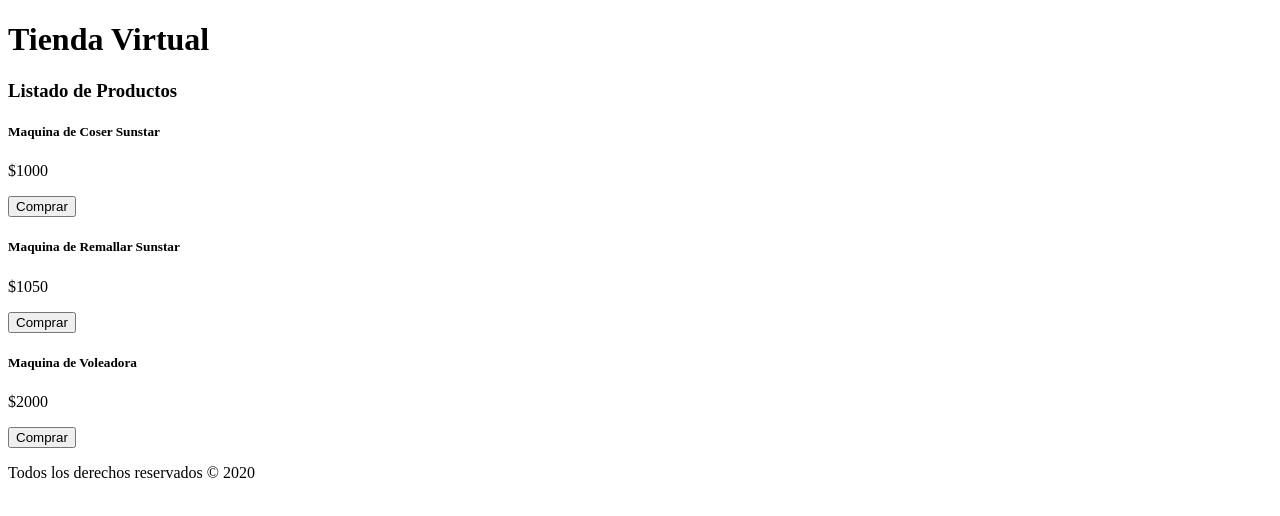
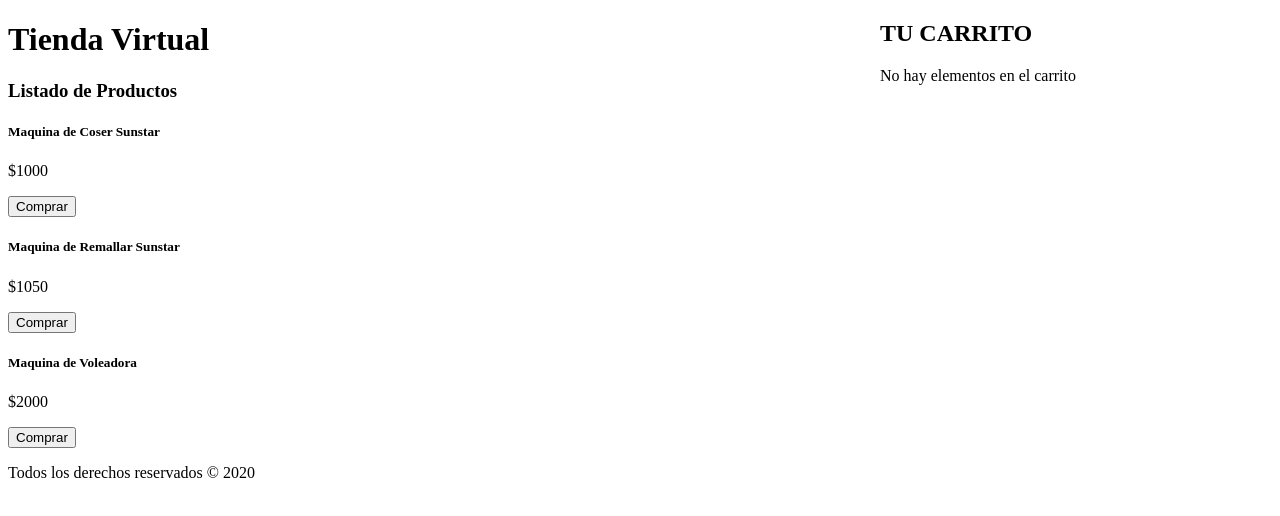
Before and after one commit to AngelGabrielTG/Introduccion-ReactJs, a React (Create React App) app: page / in a window 1280 px wide. Shown: the top 516 px of the page. Built offline with nearby package versions, Linux system fonts and the light colour scheme.

Commit message:
useState - Eliminando productos del Carrito

```diff
--- a/src/App.js
+++ b/src/App.js
@@ -1,7 +1,8 @@
 import React, { Fragment, useState } from 'react';
 import Header from './components/Header';
-import Productos from './components/Products';
+import Producto from './components/Products';
 import Footer from './components/Footer';
+import Trolley from './components/Trolley';
 
 function App() {
 
@@ -27,7 +28,7 @@ function App() {
 
       <h3>Listado de Productos</h3>
       {products.map(producto => (
-        <Productos
+        <Producto
           key={producto.id}
           producto={producto}
           productos={products}
@@ -35,6 +36,11 @@ function App() {
           agregarCarrito={addTrolley}
         />
       ))}
+
+      <Trolley
+        carrito={trolley}
+        agregarCarrito={addTrolley}
+      />
 
       <Footer
         fecha={fecha}
--- a/src/components/Products.js
+++ b/src/components/Products.js
@@ -5,20 +5,44 @@ const Products = ({producto, productos, carrito, agregarCarrito}) => {
     const { nombre, precio, id } = producto;
 
     //Agregando Producto al Carrito
+    // ' ... ' = Express Operator(Forma de Clonar un producto)
     const selectProduct = id => {
         const producto = productos.filter(producto => producto.id === id)[0];
-        console.log(producto);
+        agregarCarrito([
+            ...carrito,
+            producto
+        ]);
+    }
+
+    //Eliminar Producto del Carrito
+    const deleteProduct = id => {
+        const productos = carrito.filter(producto => producto.id !== id)
+        //Colocar los productos en el State
+        agregarCarrito(productos)
     }
 
     return (
         <div>
             <h5>{ nombre }</h5>
             <p>${ precio }</p>
-            <button
-                type="button"
-                onClick={ () => selectProduct(id) }>
-                Comprar
-            </button>
+            { productos
+            ?
+                (
+                    <button
+                        type="button"
+                        onClick={ () => selectProduct(id) }>
+                        Comprar
+                    </button>
+                )
+            :
+                (
+                    <button
+                        type="button"
+                        onClick={ () => deleteProduct(id) }>
+                        Eliminar
+                    </button>
+                )
+            }
         </div>
     );
 }
--- /dev/null
+++ b/src/components/Trolley.css
@@ -0,0 +1,7 @@
+.trolley {
+    position: fixed;
+    top: 0;
+    right: 0;
+    background-color: white;
+    width: 400px;
+}
--- /dev/null
+++ b/src/components/Trolley.js
@@ -0,0 +1,24 @@
+import React from 'react';
+import './Trolley.css'
+import Producto from './Products';
+
+const Trolley = ({carrito, agregarCarrito}) => {
+    return (
+        <div className="trolley">
+            <h2>TU CARRITO</h2>
+            {carrito.length === 0
+            ?   <p>No hay elementos en el carrito</p>
+            :   carrito.map(producto => (
+                    <Producto
+                        key={producto.id}
+                        producto={producto}
+                        carrito={carrito}
+                        agregarCarrito={agregarCarrito}
+                    />
+                ))
+            }
+        </div>
+    );
+}
+
+export default Trolley;
```
